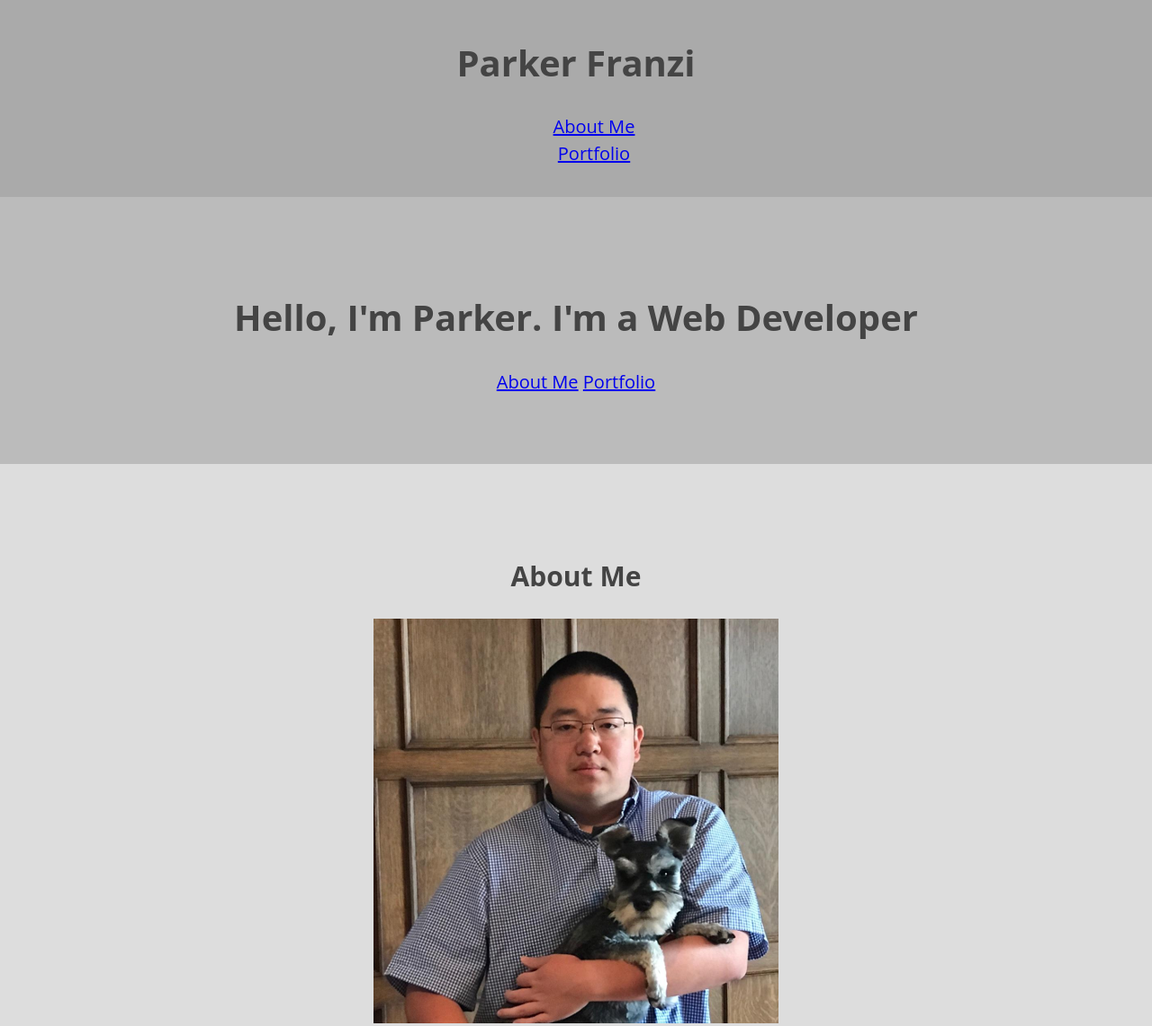
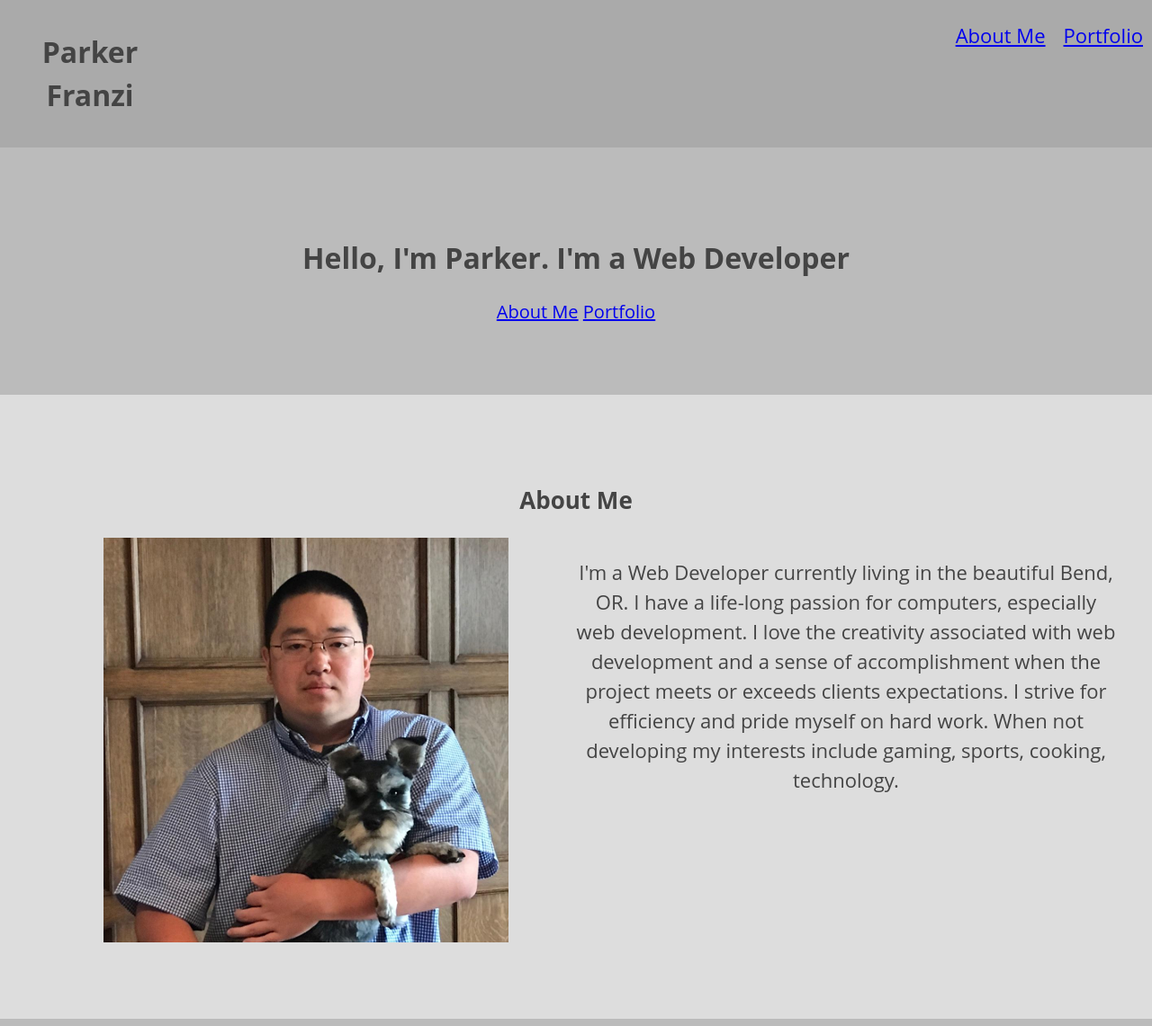
Before and after one commit to ParkerFranzi/portfolio, a plain HTML site: page index.html in a window 1280 px wide. Shown: the top 1141 px of the page at 90% size. Drawn offline with nearby package versions, Linux system fonts and the light colour scheme.

Commit message:
added css wireframe additions

```diff
--- a/main.css
+++ b/main.css
@@ -10,7 +10,9 @@
   text-align: center;
   line-height: 1.5;
 }
-
+header .row {
+  font-size: 0;
+}
 header,
 footer {
   padding: 1% 0;
@@ -18,10 +20,19 @@
 }
 ul {
   list-style-type: none;
+  padding: 0;
+  margin: 0;
 }
-  .tech-used li{
+.main-nav {
+  text-align: right;
+}
+.logo {
+  width: 200px;
   display: inline-block;
-    padding: 10px;
+}
+nav {
+  width: calc(100% - 200px);
+  display: inline-block;
 }
 /*header {
   position: fixed;
@@ -31,6 +42,20 @@
   z-index: 10;
 }
 */
+h1 {
+  font-size: 32px;
+}
+h2 {
+  font-size: 26px;
+}
+p {
+  font-size: 22px;
+}
+li {
+  font-size: 22px;
+  display: inline-block;
+  padding: 10px;
+}
 section {
   min-height: 200px;
   padding: 6% 0;
@@ -40,3 +65,23 @@
 section:nth-child(even) {
   background-color: #ddd;
 }
+.container {
+  max-width: 1200px;
+  margin: auto;
+}
+
+.col-6 {
+  width: 100%;
+}
+@media screen and (min-width: 676px) {
+
+}
+
+@media screen and (min-width: 1024px) {
+  .row {
+    display: flex;
+  }
+  .col-6 {
+    width: 50%;
+  }
+}
```
Lines whose indentation alone changed are shown as unchanged.
